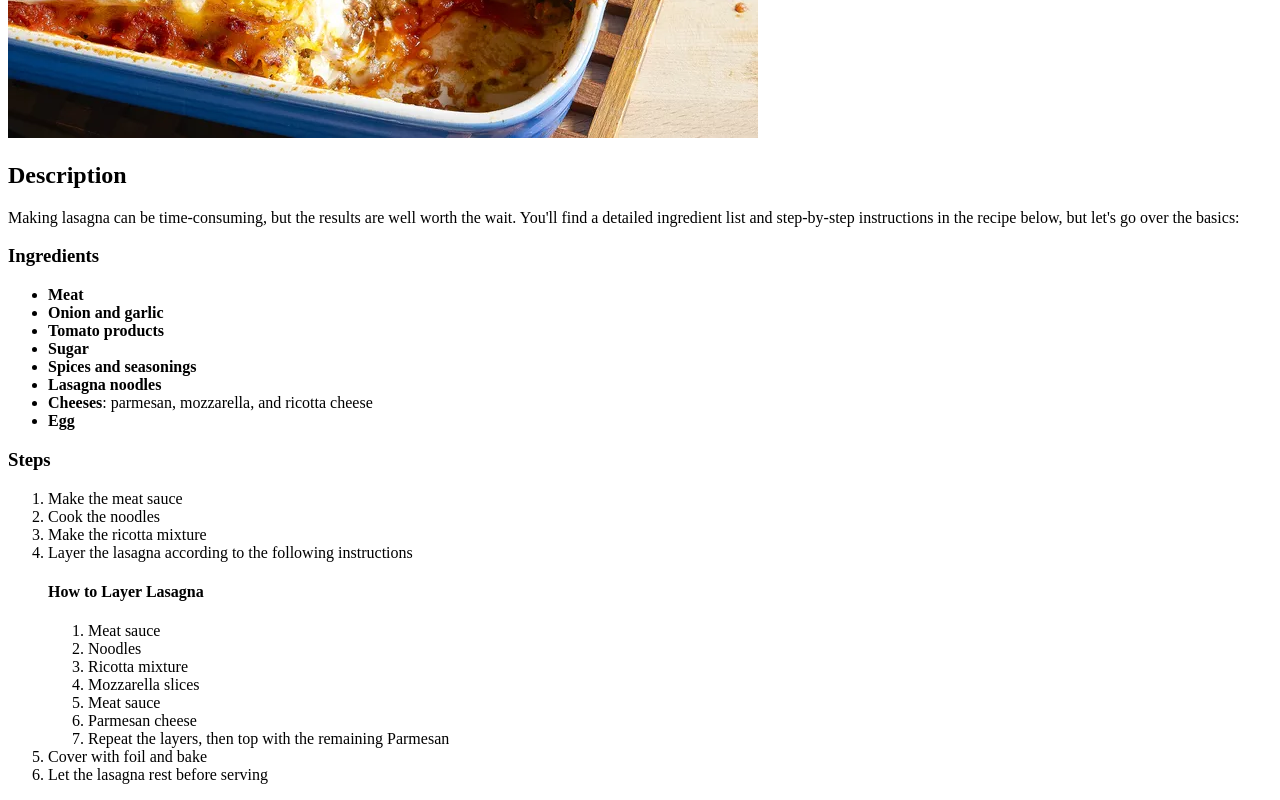
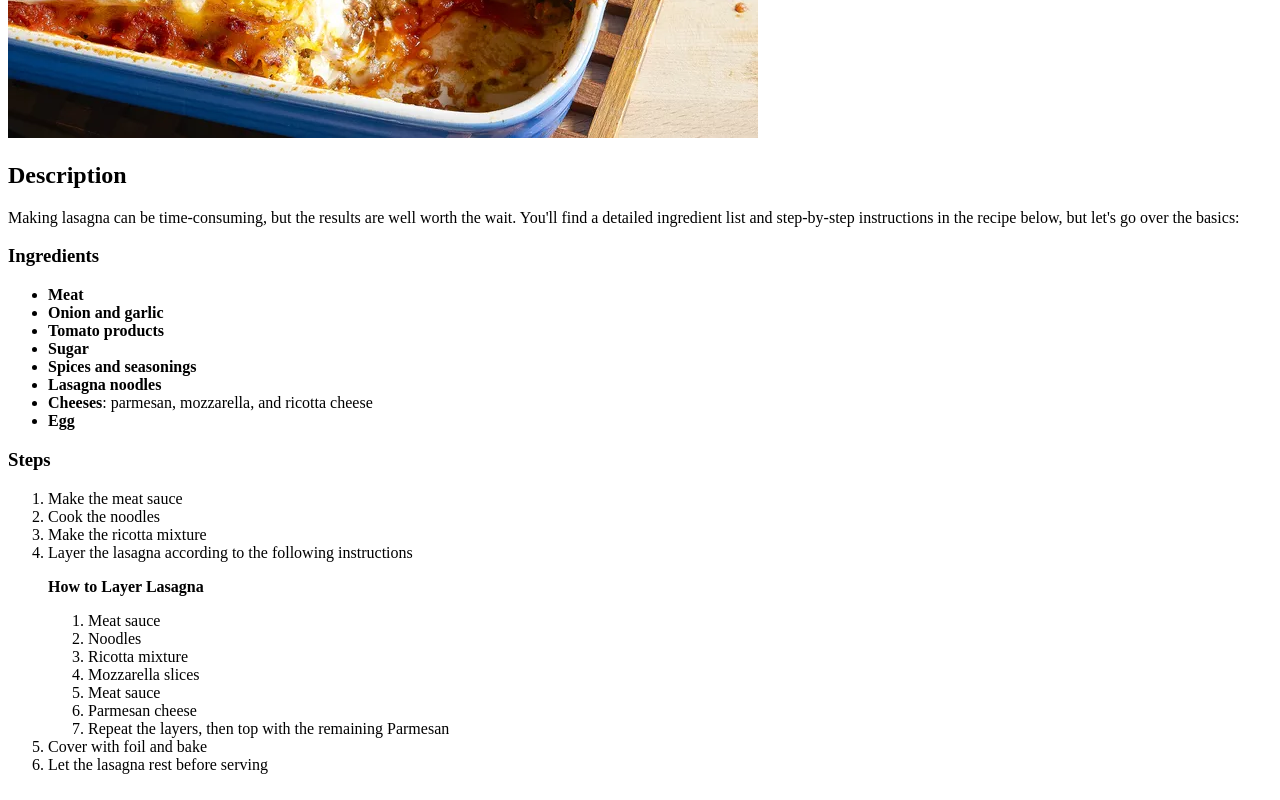
Before and after one commit to dihydrogenOxide-enjoyer/odin-recipes, a plain HTML site: page recipes/lasagna.html in a window 1280 px wide. Shown: the part 531-1331 px from the top of the page. Drawn offline with Linux system fonts and the light colour scheme.

Commit message:
Change space between 'how to layer'and steps

```diff
--- a/recipes/lasagna.html
+++ b/recipes/lasagna.html
@@ -35,7 +35,7 @@
             <li>Make the ricotta mixture</li>
             <li>Layer the lasagna according to the
                 following instructions
-                <h4>How to Layer Lasagna</h4>
+                <p><strong>How to Layer Lasagna</strong></p>
                 <ol>
                     <li>Meat sauce</li>
                     <li>Noodles</li>
```
